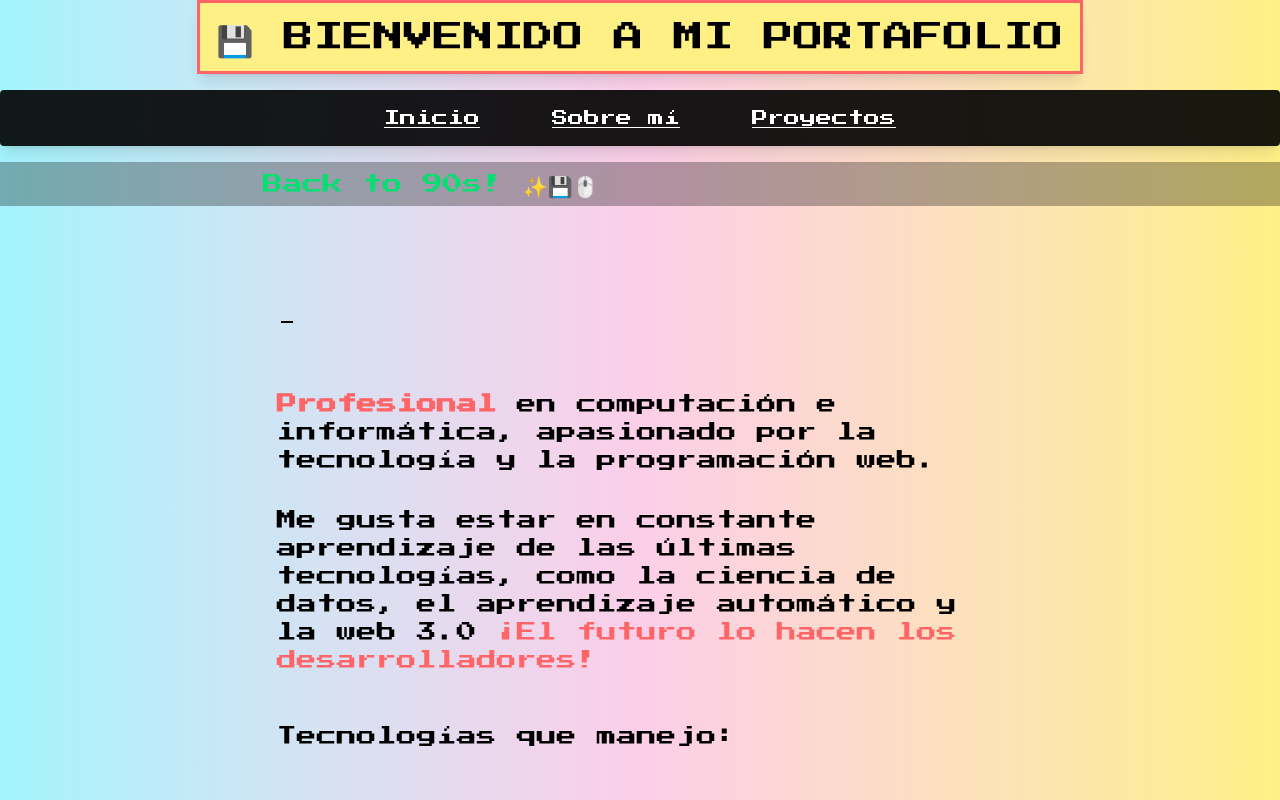
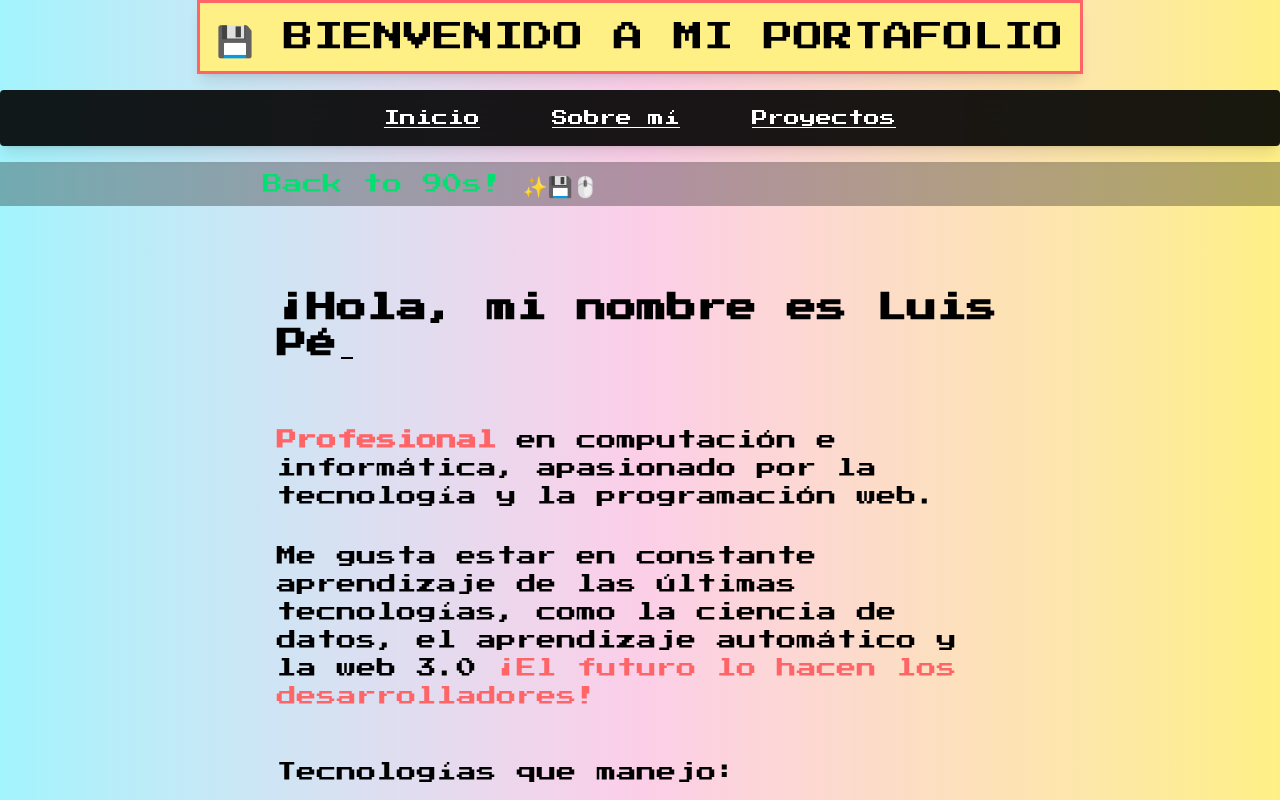
Before and after one commit to lcperri/lcperri-portfolio, a React (Vite) app: page / in a window 1280 px wide. Shown: the top 800 px of the page. Built offline with nearby package versions, Linux system fonts and the light colour scheme.

Commit message:
TypingLoop component added

```diff
--- a/src/components/TypingLoop.jsx
+++ b/src/components/TypingLoop.jsx
@@ -2,8 +2,8 @@ import React, { useState, useEffect, useRef } from "react";
 
 export default function TypingLoop() {
   const textos = [
-    "¡Hola, soy Luis Pérez!",
-    "Desarrollador Web app",
+    "¡Hola, mi nombre es Luis Pérez!",
+    "Desarrollador Web App",
     "Diseñador UX/UI",
   ];
 
```
